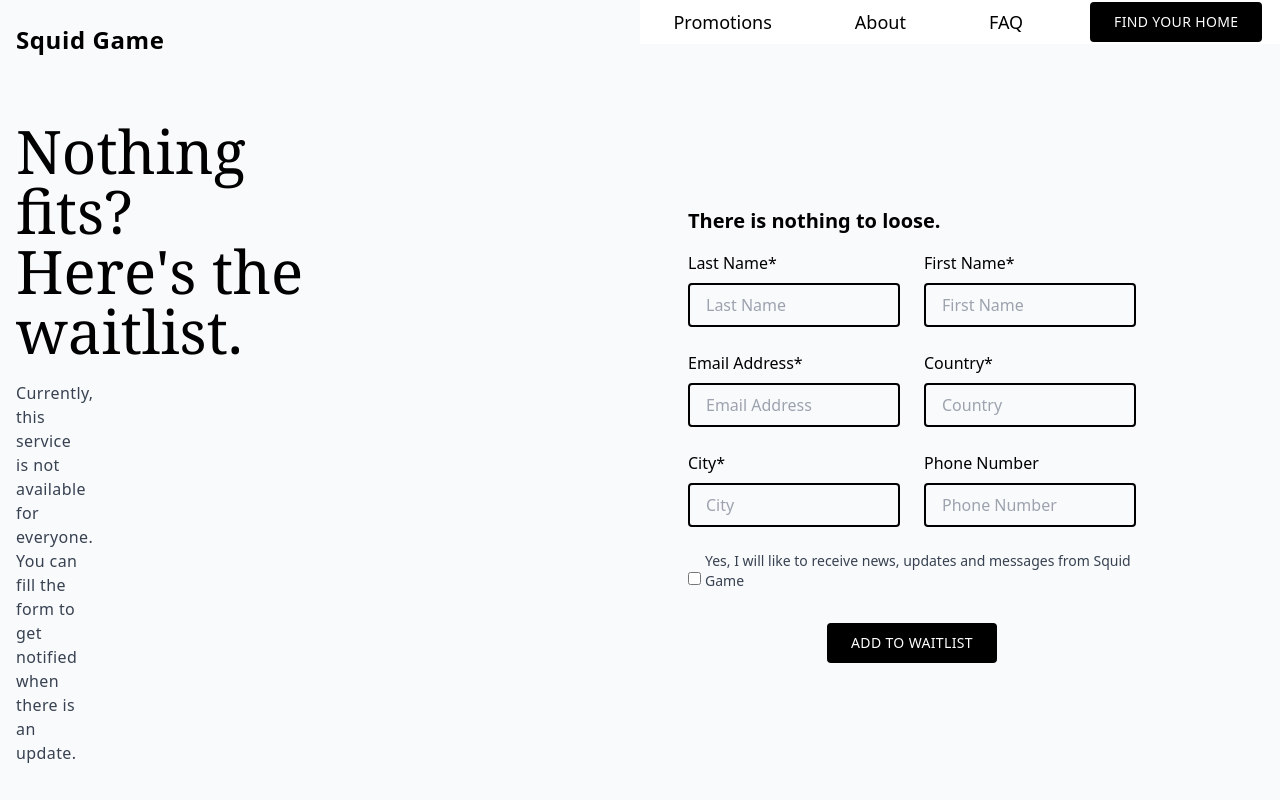
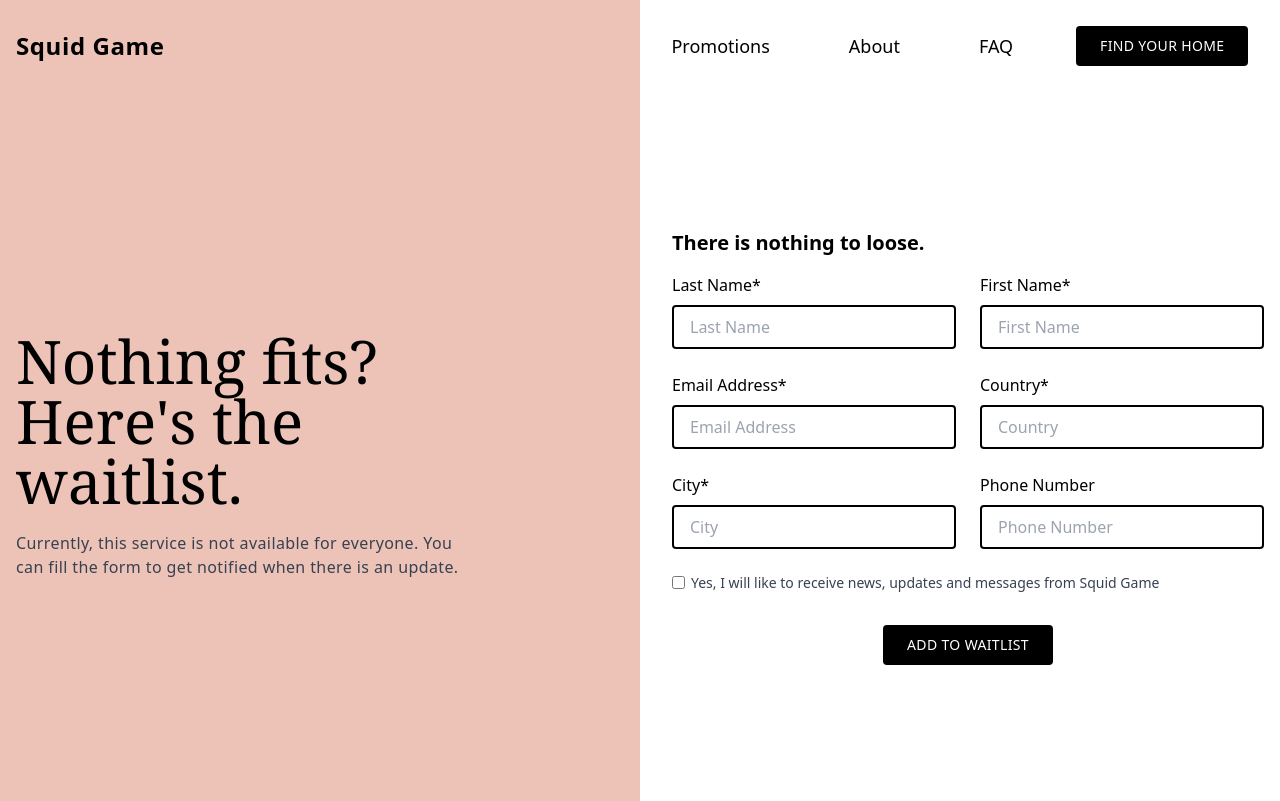
Before and after one commit to CyberDevv/weekly-reminder-waiting-list, a Next.js app: page / in a window 1280 px wide. Built offline with nearby package versions, Linux system fonts and the light colour scheme.

Commit message:
finised responsiveness

```diff
--- a/components/IndexRightSide.jsx
+++ b/components/IndexRightSide.jsx
@@ -1,11 +1,11 @@
 const IndexRightSide = () => {
    return (
       <div className='w-full'>
-         <div className='lg:pr-80'>
+         <div className='2xl:pr-72 lg:pr-44'>
             <h1 className='font-serif text-4xl lg:text-6xl'>
                Nothing fits? Here's the waitlist.{' '}
             </h1>
-            <p className='mt-3 text-sm tracking-wide md:mr-60 text-gray-700 lg:text-base lg:mt-5'>
+            <p className='mt-3 text-sm tracking-wide text-gray-700 md:mr-60 lg:mr-0 lg:text-base lg:mt-5'>
                Currently, this service is not available for everyone. You can
                fill the form to get notified when there is an update.
             </p>
--- a/components/NavBar.jsx
+++ b/components/NavBar.jsx
@@ -4,7 +4,7 @@
          <h1 className='w-full text-xl font-bold tracking-wide lg:text-2xl lg:w-1/2'>
             Squid Game
          </h1>
-         <ul className='absolute top-0 right-0 items-center justify-around hidden w-1/2 space-x-4 text-lg bg-white lg:flex'>
+         <ul className='absolute top-0 right-0 lg:items-center lg:justify-around hidden lg:w-1/2 lg:space-x-4 text-lg bg-white lg:flex lg:relative'>
             <li className='navItems'>Promotions</li>
             <li className='navItems'>About</li>
             <li className='navItems'>FAQ</li>
--- a/components/WaitingForm.jsx
+++ b/components/WaitingForm.jsx
@@ -1,17 +1,17 @@
 const WaitingForm = () => {
    return (
-      <div className='w-full mt-8 lg:pl-12 lg:mt-0'>
-         <h4 className='mb-2 text-base font-bold  lg:text-xl lg:mb-4'>
+      <div className='w-full mt-8 lg:pl-6 xl:pl-8 2xl:pl-12 lg:mt-0'>
+         <h4 className='mb-2 text-base font-bold lg:text-xl lg:mb-4'>
             There is nothing to loose.
          </h4>
-         <form className='flex flex-col max-w-md items-center justify-center'>
+         <form className='flex flex-col items-center justify-center max-w-md lg:max-w-full'>
             <div className='w-full space-y-4 lg:grid lg:grid-cols-2 lg:gap-6 lg:space-y-0'>
                <label htmlFor='lastName' className='grid'>
                   Last Name*
                   <input
                      type='text'
                      name='lastName'
-                     className='px-4 py-2 bg-transparent lg:w-full mt-2 text-gray-900 border-2 border-black rounded'
+                     className='px-4 py-2 mt-2 text-gray-900 bg-transparent border-2 border-black rounded lg:w-full'
                      placeholder='Last Name'
                      required
                   />
@@ -22,7 +22,7 @@
                   <input
                      type='text'
                      name='firstname'
-                     className='px-4 py-2 bg-transparent lg:w-full mt-2 text-gray-900 border-2 border-black rounded'
+                     className='px-4 py-2 mt-2 text-gray-900 bg-transparent border-2 border-black rounded lg:w-full'
                      placeholder='First Name'
                      required
                   />
@@ -33,7 +33,7 @@
                   <input
                      type='email'
                      name='email'
-                     className='px-4 py-2 bg-transparent lg:w-full mt-2 text-gray-900 border-2 border-black rounded'
+                     className='px-4 py-2 mt-2 text-gray-900 bg-transparent border-2 border-black rounded lg:w-full'
                      placeholder='Email Address'
                      required
                   />
@@ -44,7 +44,7 @@
                   <input
                      type='text'
                      name='country'
-                     className='px-4 py-2 bg-transparent lg:w-full mt-2 text-gray-900 border-2 border-black rounded'
+                     className='px-4 py-2 mt-2 text-gray-900 bg-transparent border-2 border-black rounded lg:w-full'
                      placeholder='Country'
                      required
                   />
@@ -55,7 +55,7 @@
                   <input
                      type='text'
                      name='city'
-                     className='px-4 py-2 bg-transparent lg:w-full mt-2 text-gray-900 border-2 border-black rounded'
+                     className='px-4 py-2 mt-2 text-gray-900 bg-transparent border-2 border-black rounded lg:w-full'
                      placeholder='City'
                      required
                   />
@@ -66,18 +66,18 @@
                   <input
                      type='text'
                      name='tel'
-                     className='px-4 py-2 bg-transparent lg:w-full mt-2 text-gray-900 border-2 border-black rounded'
+                     className='px-4 py-2 mt-2 text-gray-900 bg-transparent border-2 border-black rounded lg:w-full'
                      placeholder='Phone Number'
                   />
                </label>
                <label
-                  className='items-center text-xs text-gray-700 lg:col-span-2 lg:text-sm lg:flex'
+                  className='text-xs text-gray-700 lg:items-center lg:col-span-2 lg:text-sm lg:flex'
                   htmlFor='confirmation'
                >
                   <input
                      type='checkbox'
                      name='confirmation'
-                     className='mt-4 mr-1'
+                     className='mt-4 lg:mt-0 mr-1.5'
                   />
                   Yes, I will like to receive news, updates and messages from
                   Squid Game
--- a/pages/_app.jsx
+++ b/pages/_app.jsx
@@ -3,7 +3,7 @@
 
 function MyApp({ Component, pageProps }) {
    return (
-      <div className='min-h-screen pt-6 lg:gradientBackground bg-gray-50'>
+      <div className='min-h-screen pt-6 gradientBackground bg-gray-50'>
          <NavBar />
          <Component {...pageProps} />
       </div>
--- a/styles/globals.css
+++ b/styles/globals.css
@@ -1,16 +1,17 @@
 @tailwind base;
 
 .navItems {
-   @apply cursor-pointer hover:bg-black hover:text-white px-4 py-2 rounded transition-colors duration-300;
+   @apply px-4 py-2 transition-colors duration-300 rounded cursor-pointer hover:bg-black hover:text-white;
 }
 
 .btn {
-   @apply hover:scale-105 transition-all hover:shadow-lg duration-300 transform text-white uppercase bg-black tracking-wide px-6 py-2.5 text-sm rounded;
+   @apply hover:scale-105 lg:px-5 transition-all hover:shadow-lg duration-300 transform text-white uppercase bg-black tracking-wide xl:px-6 py-2.5 text-sm rounded;
 }
 
 @tailwind components;
 @tailwind utilities;
 
+@media screen and (min-width: 1024px) {
    .gradientBackground {
       background: rgb(236, 195, 182);
       background: linear-gradient(
@@ -21,6 +22,7 @@
          rgba(255, 255, 255, 0) 100%
       );
    }
+}
 
 .h-afterNav {
    height: calc(100vh - 67px);
```
Lines whose indentation alone changed are shown as unchanged.
